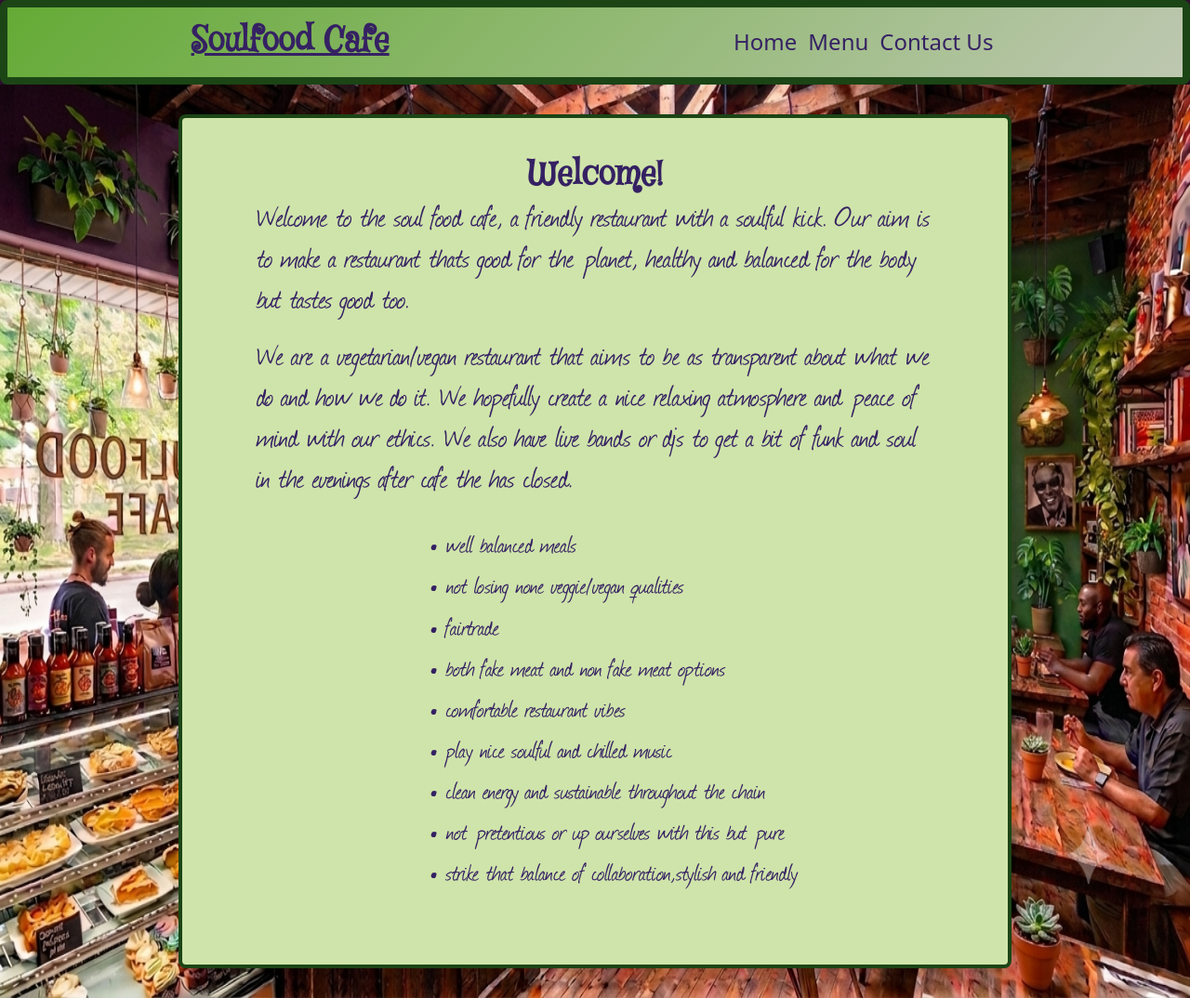
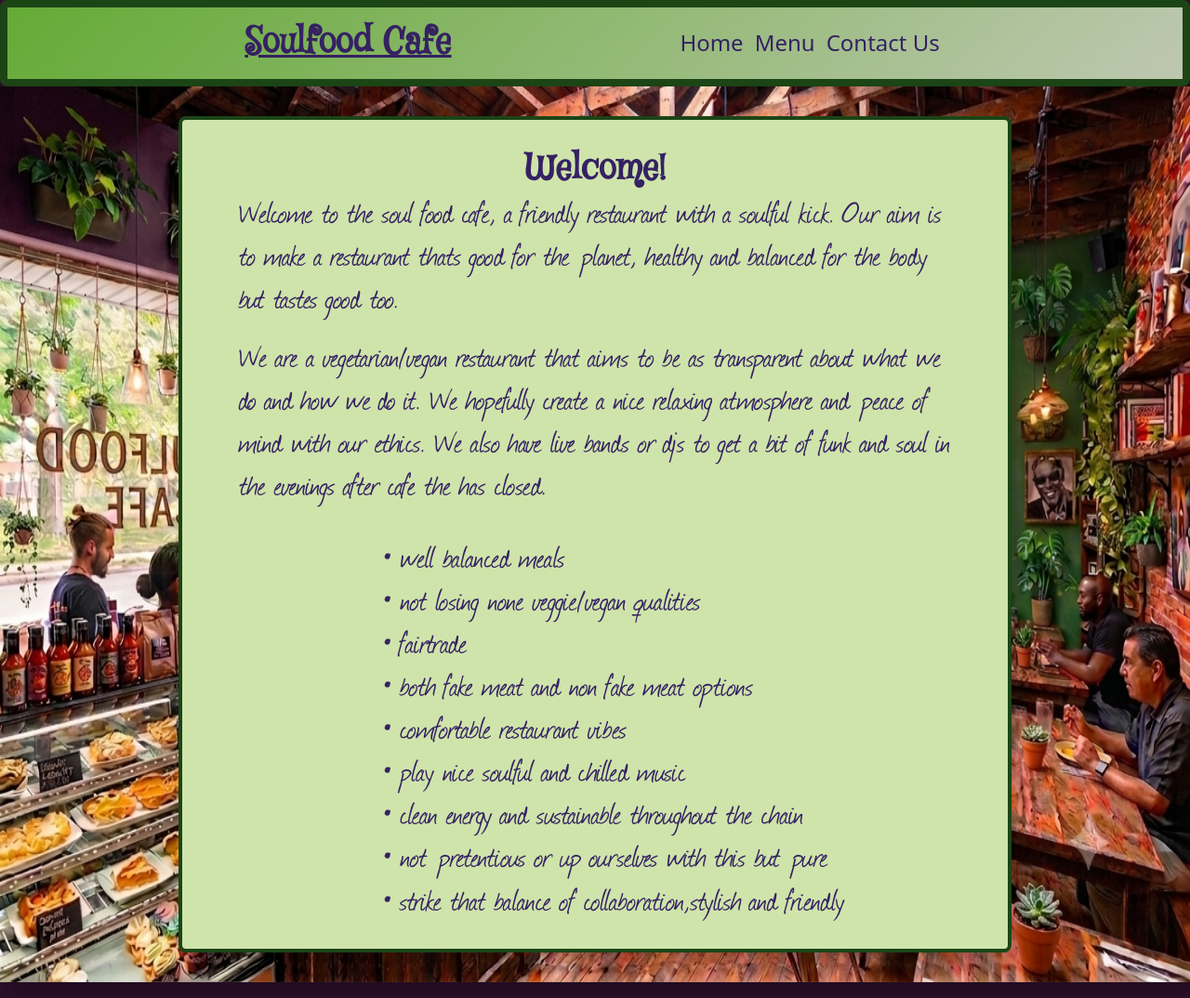
Before and after one commit to Sambaramba/restaurant-page, a website built with webpack: page src/template.html in a window 1280 px wide. Shown: the whole page at 93% size. Built offline with nearby package versions, Linux system fonts and the light colour scheme.

Commit message:
style: change large-font-size, add it to ul, change welcome msg padding

```diff
--- a/src/css/styles.css
+++ b/src/css/styles.css
@@ -136,8 +136,8 @@ h1, h2, h3, h4, h5, h6 {
     /* Font Sizes */
     --small: clamp(0.75rem, 0.5rem + 1.25vw, 2rem);
     --medium: clamp(1rem, 0.7rem + 1.5vw, 2.5rem);
-    /* --large: clamp(1.5rem, 1.2rem + 1.5vw, 3rem); */
-    --large: clamp(1.25rem, 0.9rem + 1.75vw, 3rem);
+    --large: clamp(1.5rem, 1.2rem + 1.5vw, 3rem);
+    /* --large: clamp(1.25rem, 0.9rem + 1.75vw, 3rem); */
 }
 html,body {
     height: 100%;
@@ -157,7 +157,7 @@ header {
     /* height: 10vh; */
     display: flex;
     align-items: center;
-    justify-content: space-around;
+    justify-content: space-evenly;
     /* box-shadow: 4.0px 8.0px 8.0px hsl(0deg 0% 0% / 0.38); */
     box-shadow: 6.0px 12.0px 12.0px hsl(0deg 0% 0% / 0.31);
 
@@ -192,20 +192,20 @@ p,ul {
   font-family: 'journal';
   /* font-family: "fontdiner-swanky"; */
   /* font-family: "mystery-quest"; */
-  /* font-size: var(--large); */
+  font-size: var(--large);
 }
 p {
   font-family: 'journal';
   /* font-family: "fontdiner-swanky"; */
   /* font-family: "mystery-quest"; */
-  font-size: var(--large);
+  /* font-size: var(--large); */
 }
 
 ul {
   max-width: 90%;
-  margin: 2rem auto;
+  /* margin: 2rem auto; */
   margin-top: 2rem;
-  font-size: var(--medium);
+  /* font-size: var(--medium); */
   list-style: none;
   display: flex;
   flex-direction: column;
@@ -213,9 +213,7 @@ ul {
 }
 
 li {
-
   display: flex;
-
 }
 
 li::before {
@@ -240,19 +238,10 @@ nav {
 }
 
 button {
-  /* background: linear-gradient(135deg, hsl(226, 71%, 40%), hsl(217, 91%, 60%)); */
-  /* background: linear-gradient(135deg, hsl(250, 71%, 40%), hsl(246, 91%, 60%)); */
-  /* background: linear-gradient(135deg, var(--deep-purple), var(--shade-purple)); */
-  /* color: var(--warm-cream); */
-  /* padding: 0.75rem 1.5rem; */
-  /* border-radius: 0.5rem; */
   border: none;
   background-color: inherit;
   color: var(--deep-purple);
   font-size: var(--small)
-  /* box-shadow: 0 4px 8px rgba(0,0,0,0.2); */
-  /* box-shadow: 2.0px 4.0px 4.0px hsl(0deg 0% 0% / 0.44); */
-  /* transition: transform 0.2s ease-in-out; */
 }
 
 button:hover {
@@ -273,20 +262,9 @@ button:hover {
   display: flex;
   flex-direction: column;
   align-items: center;
-
-    /* text-align: center; */
-    /* background: linear-gradient(135deg, var(--background-green), var(--background-purple)); */
-    background: url(../more-greenery-cafe-lossless.webp) 0% 0% / 100% 100% no-repeat scroll;
-    /* background: url(../leafy-cafe-lossy.webp); */
-    /* background-size: cover; */
-    /* opacity: 0.2; */
-    /* max-width: 100%; */
-    /* border: 0.25rem solid var(--leafy-green); */
-    /* border-radius: 0.5rem; */
-    /* margin:  2.5% 10%; */
-    /* padding: clamp(0.25rem, 5vh, 2.5rem) clamp(0.5rem, 10vh, 5rem); */
-    min-height: 100%;
-    box-shadow: 8.0px 16.0px 16.0px hsl(0deg 0% 0% / 0.25);
+  background: url(../more-greenery-cafe-lossless.webp) 0% 0% / 100% 100% no-repeat scroll;
+  min-height: 100%;
+  box-shadow: 8.0px 16.0px 16.0px hsl(0deg 0% 0% / 0.25);
 }
 
 /*homepage*/
@@ -304,7 +282,8 @@ button:hover {
     border: 0.25rem solid var(--leafy-green);
     border-radius: 0.5rem;
     margin:  2.5% clamp(2rem, 10%, 20rem);
-    padding: clamp(0.25rem, 5vh, 2.5rem) clamp(0.5rem, 10vh, 5rem);
+    padding: clamp(1rem, 0.7rem + 1.5vw, 2.5rem) clamp(2rem, 1.4rem + 3vw, 5rem);
+    /* padding: clamp(0.75rem, 0.4rem + 1.75vw, 2.5rem) clamp(1rem, 0.2rem + 4vw, 5rem); */
     min-height: 100%;
     box-shadow: 8.0px 16.0px 16.0px hsl(0deg 0% 0% / 0.25);
     width: clamp(40ch, 70%, 80rem);
```
